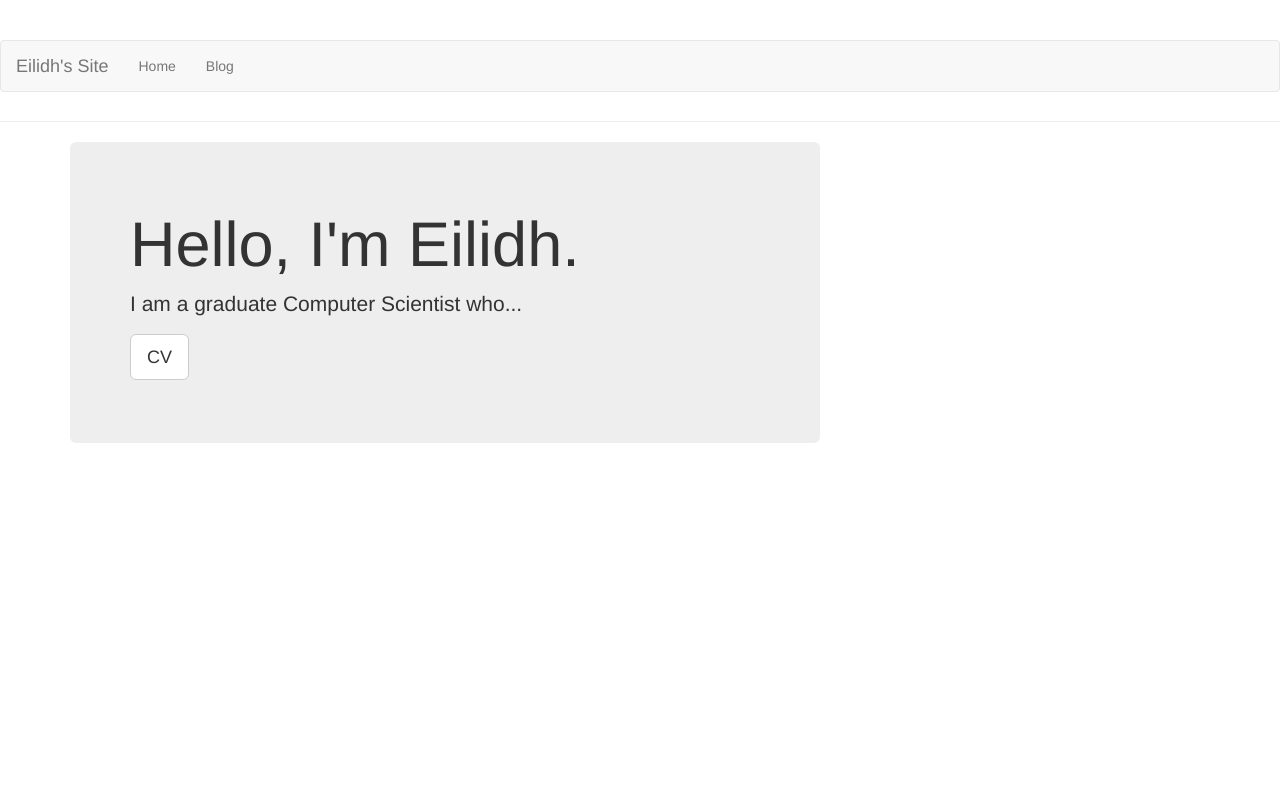
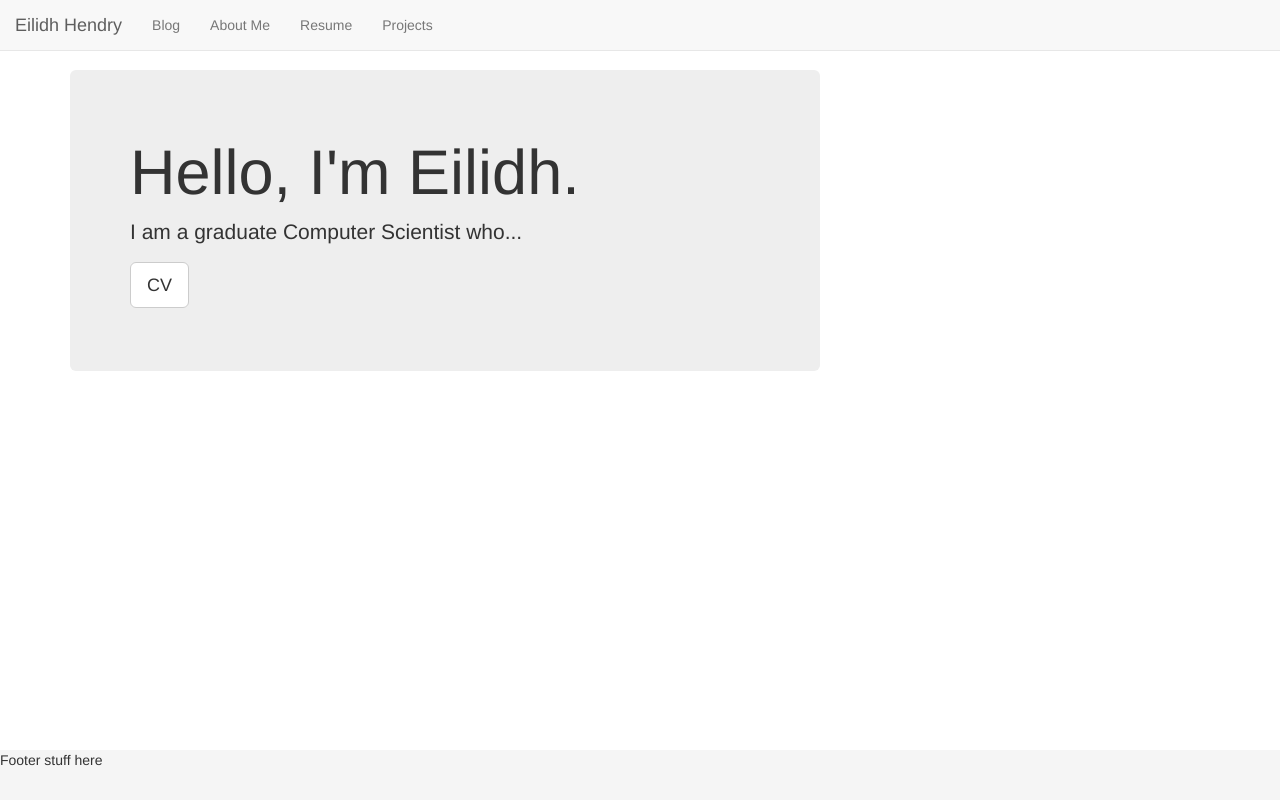
Before and after one commit to EilidhHendry/personal-site, a Django app: page / in a window 1280 px wide. Run offline with Django 3.2, Linux system fonts and the light colour scheme; some libraries are stand-ins or nearby versions.

Commit message:
adds footer to base template and css

```diff
--- /dev/null
+++ b/static/css/base.css
@@ -0,0 +1,14 @@
+html {
+    position: relative;
+    min-height: 100%;
+}
+body {
+    margin-bottom: 50px; /* margin bottom by footer height */
+}
+.footer {
+    position: absolute;
+    bottom: 0;
+    width: 100%;
+    height: 50px;
+    background-color: #f5f5f5;
+}
--- a/templates/base.html
+++ b/templates/base.html
@@ -1,20 +1,35 @@
+<!DOCTYPE html>
 {% load staticfiles %}
-<html>
+<html lang="en">
     <head>
+        <meta charset="utf-8">
+        <meta http-equiv="X-UA-Compatible" content="IE=edge">
+        <meta name="viewport" content="width=device-width, initial-scale=1">
         <link rel="stylesheet" href="{% static 'css/bootstrap.min.css' %}">
-        <title>Eilidh's Site</title>
+        <link rel="stylesheet" href="{% static 'css/base.css' %}">
+        <title>Eilidh Hendry's Site</title>
     </head>
     <body>
         <div class="page-header">
-            <nav class="navbar navbar-default">
+            <nav class="navbar navbar-default navbar-fixed-top">
                 <div class="container-fluid">
                     <div class="navbar-header">
-                        <a class="navbar-brand" href="#">Eilidh's Site</a>
+                        <button type="button" class="navbar-toggle" data-toggle="collapse" data-target="#bs-example-navbar-collapse-1" aria-expanded="false">
+                            <span class="sr-only">Toggle navigation</span>
+                            <span class="icon-bar"></span>
+                            <span class="icon-bar"></span>
+                            <span class="icon-bar"></span>
+                        </button>
+                        <a class="navbar-brand" href="/">Eilidh Hendry</a>
                     </div>
-                    <ul class="nav navbar-nav">
-                        <li><a href="/">Home</a></li>
-                        <li><a href="/blog"/>Blog</a></li>
-                    </ul>
+                    <div class="navbar-collapse collapse" id="bs-example-navbar-collapse-1">
+                        <ul class="nav navbar-nav">
+                            <li><a href="/blog"/>Blog</a></li>
+                            <li><a href="/about-me"/>About Me</a></li>
+                            <li><a href="/resume"/>Resume</a></li>
+                            <li><a href="/projects"/>Projects</a></li>
+                        </ul>
+                    </div>
                 </div>
             </nav>
         </div>
@@ -23,9 +38,13 @@
                 <div class="col-md-8">
                     {% block content %}
                     {% endblock %}
-                </div>                                                                  </div>
+                </div>
+            </div>
         </div>
+        <footer class="footer">
+            Footer stuff here
+        </footer>
+        <script src="{% static 'js/jquery-2.2.0.min.js' %}"></script>
         <script src="{% static 'js/bootstrap.min.js' %}"></script>
-        <script src="{% static 'js/jquery-2.2.0.min.js' %}"></script>
     </body>
 </html>
```
